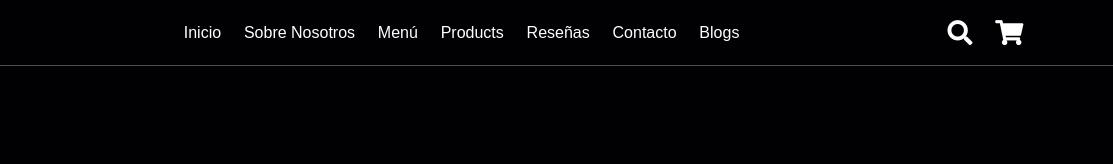
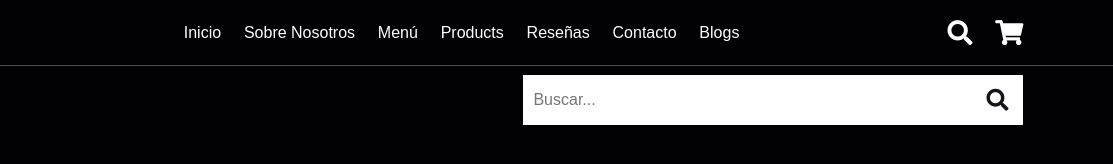
Before and after one commit to LuisDani07/cafeter-a-responsiva, a plain HTML site: page index.html in a window 1280 px wide. Shown: the full height of the page, 167-1280 px from the left. Drawn offline with Linux system fonts and the light colour scheme.

Commit message:
barra de buscar

```diff
--- a/css/style.css
+++ b/css/style.css
@@ -69,3 +69,31 @@ body{
 #menu-btn{
     display:none;
 }
+.header .search-form{
+    position:absolute;
+    top:115%; right:7%;
+    background: #fff;
+    width:50rem;
+    height:5rem;
+    display: flex;
+    align-items: center;
+}
+.header .search-form input{
+    height:100%;
+    width:100%;
+    font-size: 1.6rem;
+    color:var(--black);
+    padding:1rem;
+    text-transform: none;
+    border: none;
+}
+.header .search-form label{
+    cursor: pointer;
+    font-size: 2.2rem;
+    margin-right: 1.5rem;
+    color:var(--black);
+
+}
+.header .search-form label:hover{
+    color:var(--main-color);
+}
--- a/index.html
+++ b/index.html
@@ -33,6 +33,10 @@
                         <div class="fas fa-shopping-cart" id="cart-btn"></div>
                         <div class="fas fa-bars" id="menu-btn"></div>
                     </div>
+                    <div class="search-form">
+                        <input type="search" id="search-box" placeholder="Buscar...">
+                        <label for="search-box" class="fas fa-search"></label>
+                    </div>
              </header>
 
       <script src="./main.js"></script>
```
